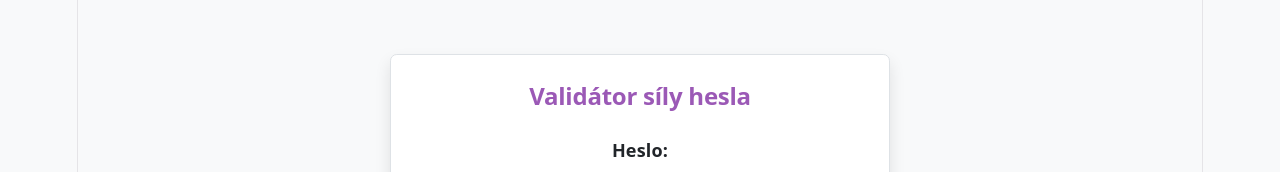
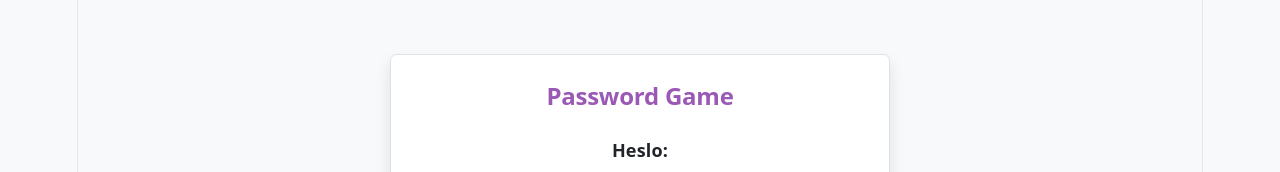
Before and after one commit to RenatGumbatov/password-game, a React (Vite) app: page / in a window 1280 px wide. Shown: the top 172 px of the page. Built offline with nearby package versions, Linux system fonts and the light colour scheme.

Commit message:
Přejmenování aplikace na Password Game

```diff
--- a/src/App.tsx
+++ b/src/App.tsx
@@ -85,7 +85,7 @@ function App() {
     <div className="container py-5 d-flex flex-column align-items-center min-vh-100 justify-content-center">
       <div className="card custom-card w-100" style={{ maxWidth: '500px' }}>
         <div className="card-body p-4">
-          <h2 className="card-title text-center mb-4 text-primary-custom fw-bold">Validátor síly hesla</h2>
+          <h2 className="card-title text-center mb-4 text-primary-custom fw-bold">Password Game</h2>
 
           <PasswordInput password={password} setPassword={handlePasswordChange} />
 
```
